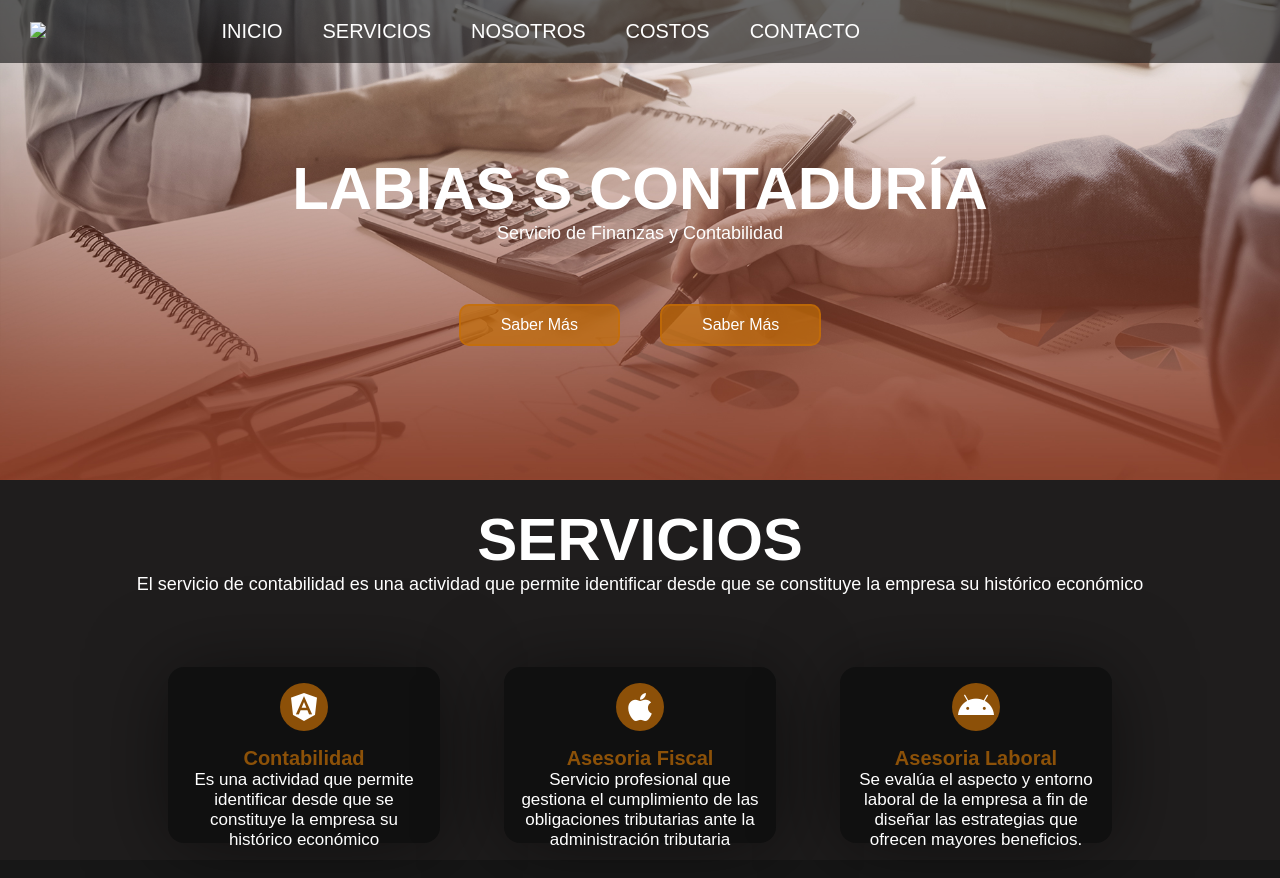
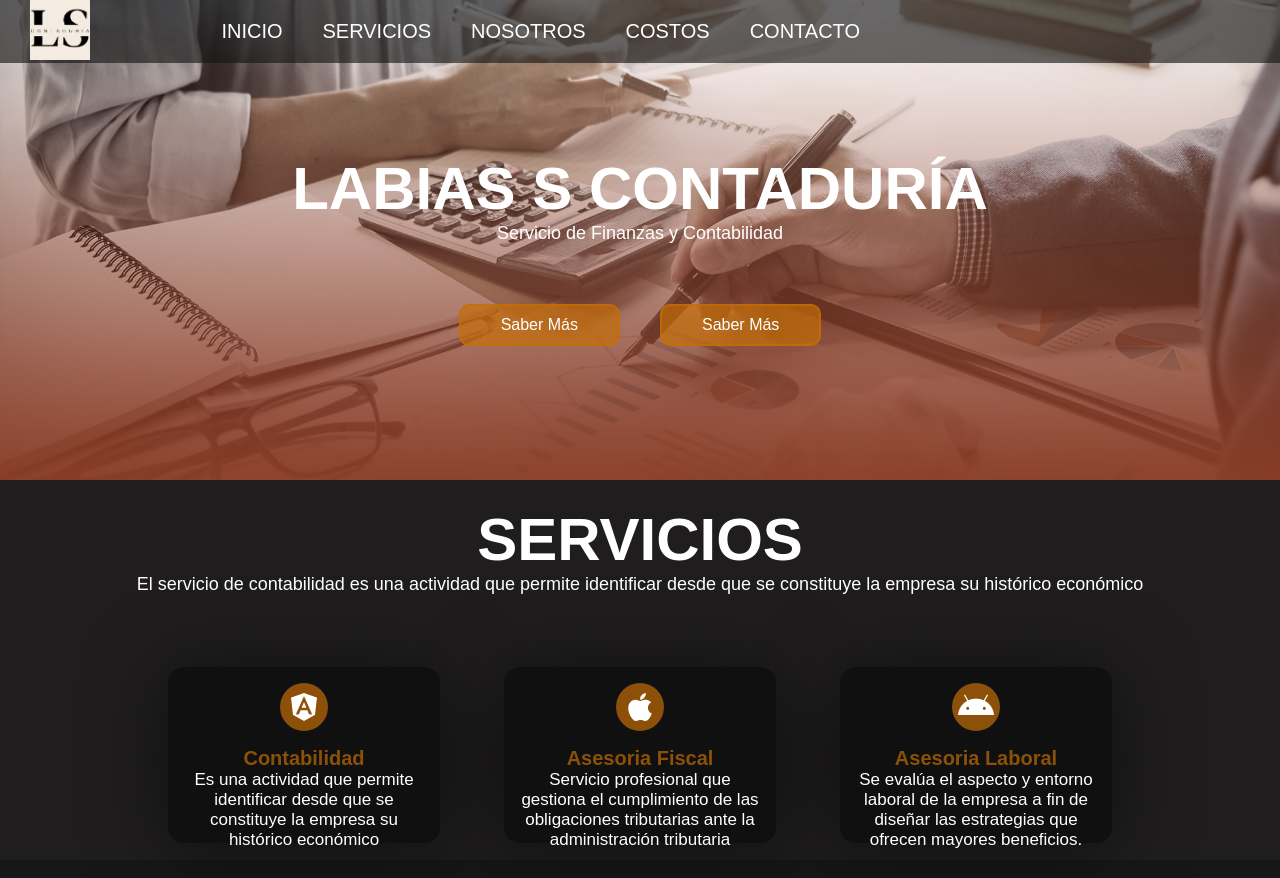
Before and after one commit to Mena-688/Hola, a plain HTML site: page index.html in a window 1280 px wide. Shown: the top 878 px of the page. Drawn offline with Linux system fonts and the light colour scheme.

Commit message:
Update index.html

```diff
--- a/index.html
+++ b/index.html
@@ -4,7 +4,7 @@
     <meta charset="UTF-8">
     <meta name="viewport" content="width=device-width, initial-scale=1.0">
     <link rel="stylesheet" href="https://cdnjs.cloudflare.com/ajax/libs/font-awesome/5.15.1/css/all.min.css">
-    <link rel="shortcut icon" href="img/icono.png" type="image/x-icon" />
+    <link rel="shortcut icon" href="icono.png" type="image/x-icon" />
     <link rel="stylesheet" href="style.css">
     <title>LabiassContaduria</title>
 </head>
@@ -13,7 +13,7 @@
     <div class="head">
         <div class="logo">
             <a href="index.html">
-                <img src="Mena-688-patch-1/Logo.png" height="60px"></a>
+                <img src="Logo.png" height="60px"></a>
         </div>
         <nav class="navbar">
             <a href="index.html">Inicio</a>
```
